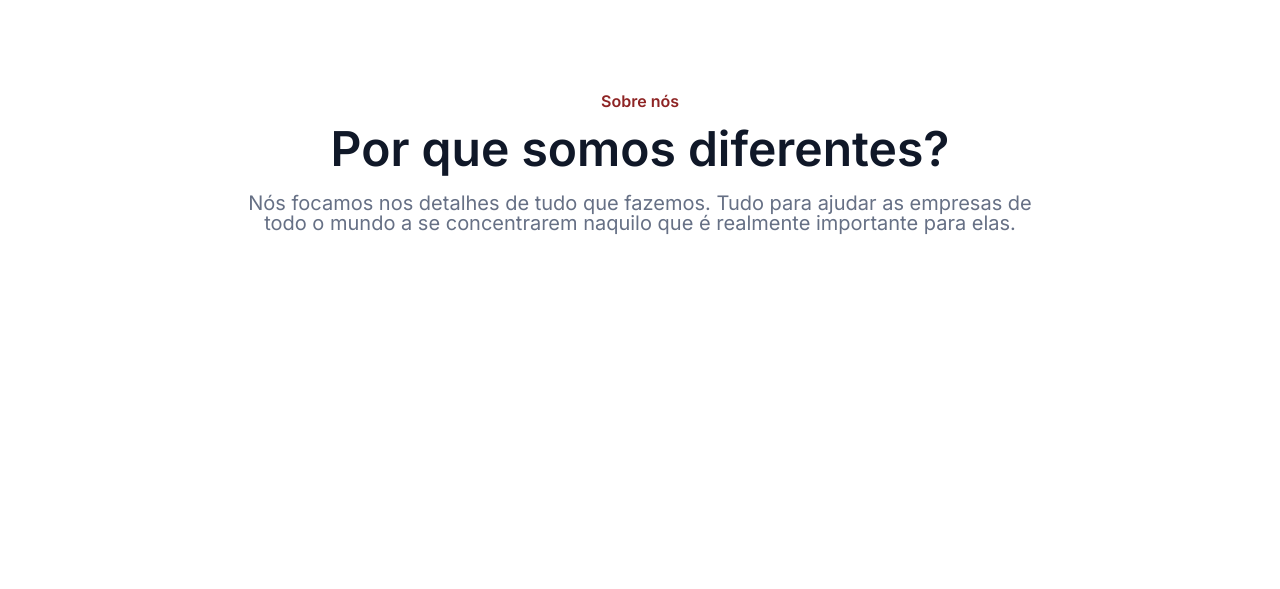
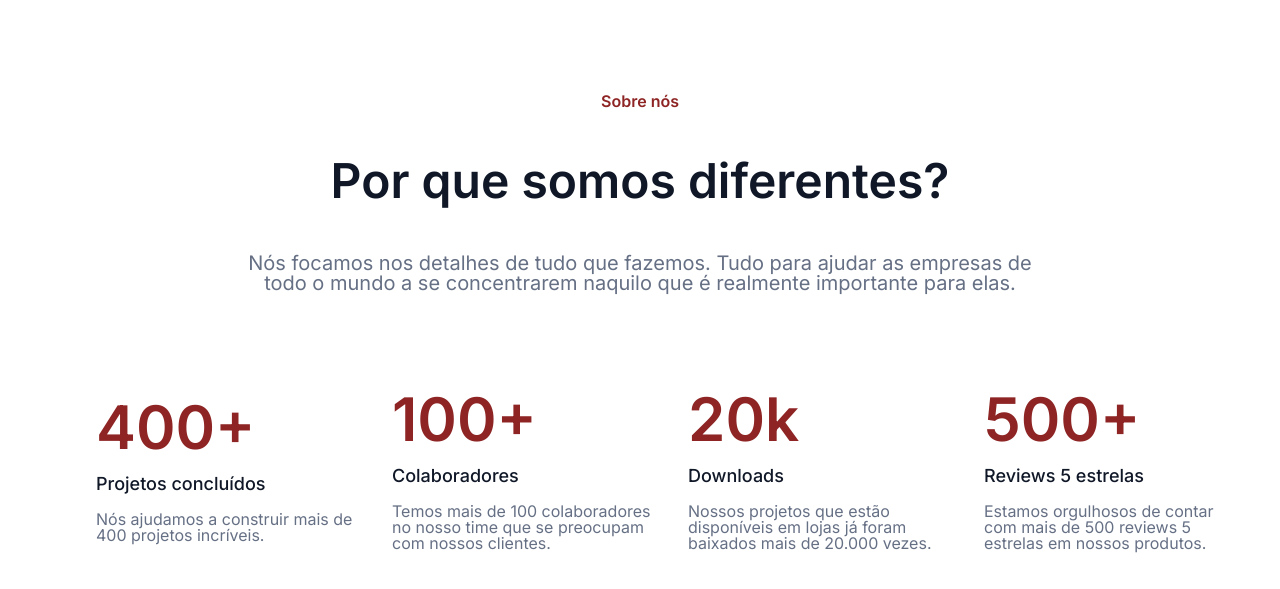
Before and after one commit to allanbarretogaspar/optimustech, a plain HTML site: page index.html in a window 1280 px wide. Shown: the part 83-672 px from the top of the page. Drawn offline with Linux system fonts and the light colour scheme.

Commit message:
finalizando 3 dia de desafio

```diff
--- a/index.html
+++ b/index.html
@@ -37,6 +37,29 @@
         <p class="sobre__texto">Nós focamos nos detalhes de tudo que fazemos. Tudo para ajudar as empresas de todo o mundo a se concentrarem naquilo que é realmente importante para elas.</p>
     </section>
 
+    <section class="metricas-container">
+        <div class="metricas-container__bloco">
+            <h2 class="metricas-container__bloco-titulo">400+</h2>
+            <p class="metricas-container__bloco-subtitulo">Projetos concluídos</p>
+            <p class="metricas-container__bloco-texto">Nós ajudamos a construir mais de 400 projetos incríveis.</p>
+        </div>
+        <div class="metricas-container__bloco">
+            <h2 class="metricas-container__bloco-titulo">100+</h2>
+            <p class="metricas-container__bloco-subtitulo">Colaboradores</p>
+            <p class="metricas-container__bloco-texto">Temos mais de 100 colaboradores no nosso time que se preocupam com nossos clientes.</p>
+        </div>
+        <div class="metricas-container__bloco">
+            <h2 class="metricas-container__bloco-titulo">20k</h2>
+            <p class="metricas-container__bloco-subtitulo">Downloads</p>
+            <p class="metricas-container__bloco-texto">Nossos projetos que estão disponíveis em lojas já foram baixados mais de 20.000 vezes.</p>
+        </div>
+        <div class="metricas-container__bloco">
+            <h2 class="metricas-container__bloco-titulo">500+</h2>
+            <p class="metricas-container__bloco-subtitulo">Reviews 5 estrelas</p>
+            <p class="metricas-container__bloco-texto">Estamos orgulhosos de contar com mais de 500 reviews 5 estrelas em nossos produtos.</p>
+        </div>
+    </section>
+
 </body>
 
 </html>
--- a/styles.css
+++ b/styles.css
@@ -1,5 +1,6 @@
 @import url("styles/header.css");
 @import url("styles/sobre.css");
+@import url("styles/metricas.css");
 @import url("https://fonts.googleapis.com/css2?family=Inter:wght@100..900&display=swap");
 
 :root {
@@ -7,6 +8,7 @@
     --vinho: #8E2424;
     --cinza-escuro: #3A404E;
     --cinza-claro: #667085;
+    --preto-fonte: #101828;
     --fonte-principal: "Inter";
 }
 
--- /dev/null
+++ b/styles/metricas.css
@@ -0,0 +1,28 @@
+.metricas-container {
+  display: flex;
+  align-items: center;
+  padding: 0 0 2em 6em;
+}
+
+.metricas-container__bloco {
+  width: 25%;
+  margin-right: 2em;
+}
+
+.metricas-container__bloco-titulo {
+  font-size: 60px;
+  font-weight: 600;
+  color: var(--vinho);
+}
+
+.metricas-container__bloco-subtitulo {
+  font-size: 18px;
+  font-weight: 500;
+  color: var(--preto-fonte);
+  margin: 1em 0;
+}
+
+.metricas-container__bloco-texto {
+  color: var(--cinza-claro);
+  text-align: left;
+}
--- a/styles/sobre.css
+++ b/styles/sobre.css
@@ -10,10 +10,10 @@
 }
 
 .sobre__pergunta {
-    margin-top: 1rem;
+    margin: 1em 0;
     font-size: 48px;
     font-weight: 600;
-    color: #101828;
+    color: var(--preto-fonte);
 
 }
 
@@ -21,5 +21,5 @@
     font-size: 20px;
     font-weight: 400;
     color: var(--cinza-claro);
-    margin: 1em 10em 0 10em;
+    margin: 0 10em;
 }
```
